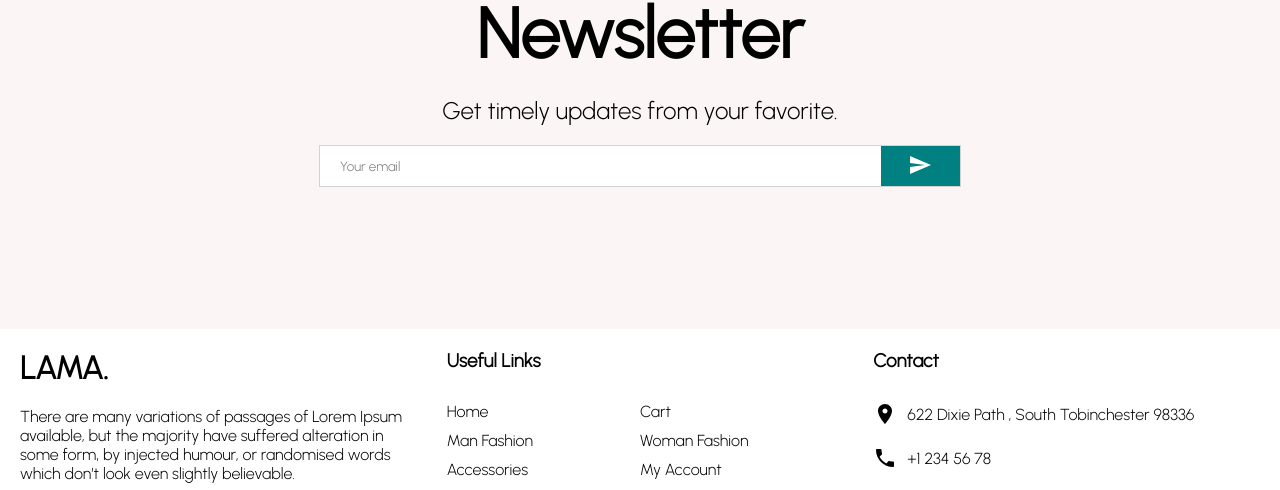
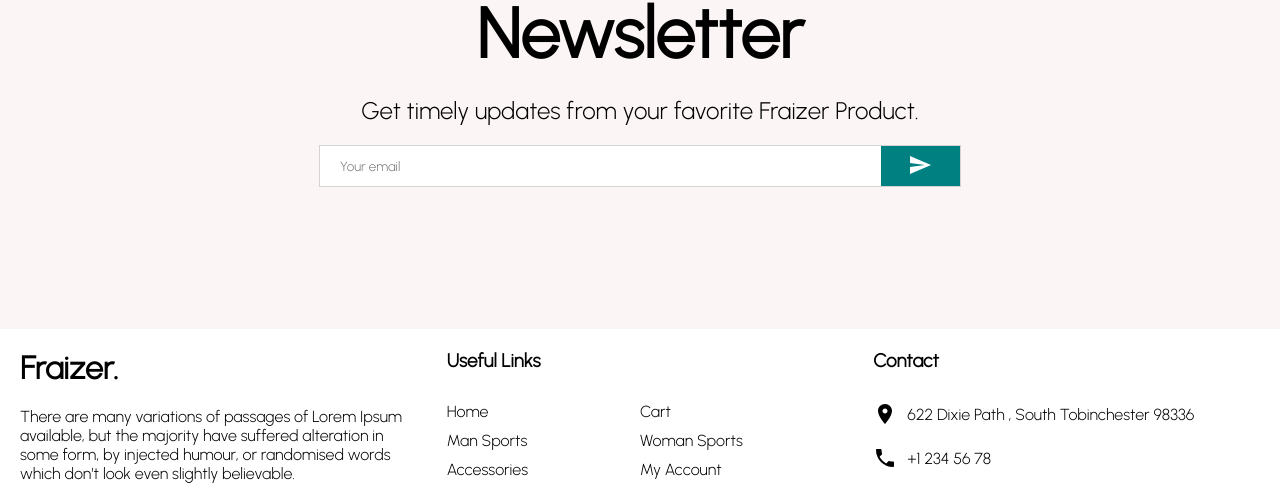
Before and after one commit to virpartap-singh/ecommerce_react, a React (Create React App) app: page / in a window 1280 px wide. Shown: the part 2407-2897 px from the top of the page. Built offline with nearby package versions, Linux system fonts and the light colour scheme.

Commit message:
footer changes

```diff
--- a/src/container/footer/footer.tsx
+++ b/src/container/footer/footer.tsx
@@ -85,7 +85,7 @@ const footer:React.FC=():React.ReactElement=> {
   return (
     <Container>
       <Left>
-        <Logo>LAMA.</Logo>
+        <Logo>Fraizer.</Logo>
         <Desc>
           There are many variations of passages of Lorem Ipsum available, but
           the majority have suffered alteration in some form, by injected
@@ -111,8 +111,8 @@ const footer:React.FC=():React.ReactElement=> {
         <List>
           <ListItem>Home</ListItem>
           <ListItem>Cart</ListItem>
-          <ListItem>Man Fashion</ListItem>
-          <ListItem>Woman Fashion</ListItem>
+          <ListItem>Man Sports</ListItem>
+          <ListItem>Woman Sports</ListItem>
           <ListItem>Accessories</ListItem>
           <ListItem>My Account</ListItem>
           <ListItem>Order Tracking</ListItem>
@@ -130,7 +130,7 @@ const footer:React.FC=():React.ReactElement=> {
           <Phone style={{marginRight:"10px"}}/> +1 234 56 78
         </ContactItem>
         <ContactItem>
-          <MailOutline style={{marginRight:"10px"}} /> contact@lama.dev
+          <MailOutline style={{marginRight:"10px"}} /> contact@Fraizer.dev
         </ContactItem>
         <Payment src="https://i.ibb.co/Qfvn4z6/payment.png" />
       </Right>
--- a/src/container/newsletter/Newsletter.tsx
+++ b/src/container/newsletter/Newsletter.tsx
@@ -48,7 +48,7 @@ const Newsletter:React.FC=():React.ReactElement=> {
   return (
     <Container>
     <Title>Newsletter</Title>
-    <Desc>Get timely updates from your favorite.</Desc>
+    <Desc>Get timely updates from your favorite Fraizer Product.</Desc>
     <InputContainer>
       <Input placeholder="Your email" />
       <Button>
```
